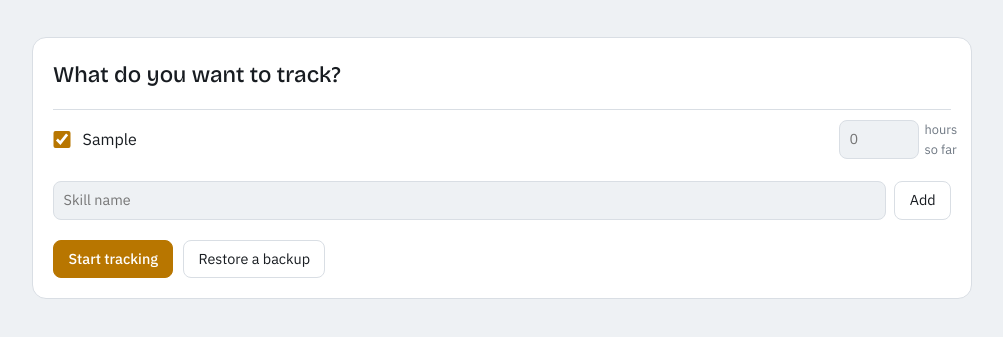
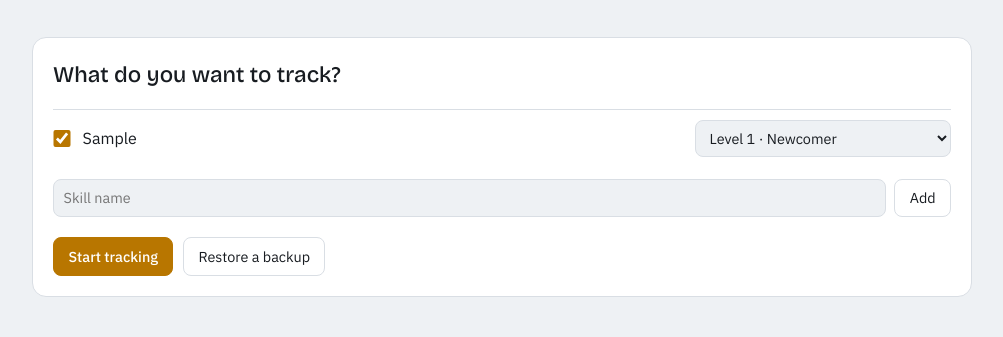
Before and after one commit to mvcontraptions/skill_tracker, a plain HTML site: page index.html in a window 1280 px wide. Both pictures are taken after typing "Sample" into the empty fields and a click on the button "Add". Shown: the part 137-474 px from the top of the page, without its empty margins (138-1141 px from the left). Drawn offline with nearby package versions, Linux system fonts and the light colour scheme.

Commit message:
Pick a starting level instead of hours during setup

```diff
--- a/index.html
+++ b/index.html
@@ -214,12 +214,12 @@ label.field{display:flex;flex-direction:column;gap:.3rem;font-size:.85rem;color:
 @media (max-width:640px){.lp-controls{grid-template-columns:minmax(0,1fr)}}
 @media (prefers-reduced-motion:reduce){*{transition:none!important;animation:none!important}}
 .setup-list{display:flex;flex-direction:column;margin-top:1rem}
-.su-row{display:grid;grid-template-columns:auto minmax(0,1fr) 7rem;gap:.75rem;align-items:center;padding:.6rem 0;border-top:1px solid var(--line)}
+.su-row{display:grid;grid-template-columns:auto minmax(0,1fr) minmax(0,16rem);gap:.75rem;align-items:center;padding:.6rem 0;border-top:1px solid var(--line)}
 .su-row input[type=checkbox]{width:1.1rem;height:1.1rem;accent-color:var(--signal);margin:0}
 .su-row label{cursor:pointer}
 .su-desc{display:block;font-size:.8rem;color:var(--ink-3)}
 .su-hours{display:flex;align-items:center;gap:.35rem;font-size:.8rem;color:var(--ink-3)}
-.su-hours input{width:5rem}
+.su-hours select{width:100%}
 .su-row.off .su-hours{display:none}
 .su-add{display:flex;gap:.5rem;margin-top:.75rem}
 .su-add input{flex:1;min-width:0}
@@ -1081,20 +1081,20 @@ function renderSetup(){
   const box=$('suList');box.replaceChildren();
   suSkills.forEach((x,k)=>{
     const cb=el('input',{type:'checkbox',id:'su-'+k});cb.checked=x.on;
-    const h=el('input',{type:'number',min:'0',step:'1',inputmode:'decimal',id:'suh-'+k,'aria-label':'Hours so far in '+x.name,placeholder:'0'});h.value=x.hours;h.oninput=()=>{x.hours=h.value;};
-    const row=el('div',{cls:'su-row'+(x.on?'':' off')},[cb,el('label',{for:'su-'+k},[el('span',{text:x.name}),DESC[x.name]?el('span',{cls:'su-desc',text:DESC[x.name]}):null]),el('span',{cls:'su-hours'},[h,document.createTextNode('hours so far')])]);
+    const h=el('select',{id:'suh-'+k,'aria-label':'Your level in '+x.name});TIERS.forEach((t,i)=>{const o=el('option',{value:String(i+1),text:'Level '+(i+1)+' · '+t[1]});if(Number(x.level||1)===i+1)o.selected=true;h.append(o);});h.onchange=()=>{x.level=Number(h.value);};
+    const row=el('div',{cls:'su-row'+(x.on?'':' off')},[cb,el('label',{for:'su-'+k},[el('span',{text:x.name}),DESC[x.name]?el('span',{cls:'su-desc',text:DESC[x.name]}):null]),el('span',{cls:'su-hours'},[h])]);
     cb.onchange=()=>{x.on=cb.checked;row.classList.toggle('off',!x.on);if(x.on)h.focus();};
     box.append(row);
   });
 }
-function addSetupSkill(){const n=$('suNew').value.trim().slice(0,60);if(!n)return;const ex=suSkills.find(x=>x.name.toLowerCase()===n.toLowerCase());if(ex)ex.on=true;else suSkills.push({name:n,on:true,hours:''});$('suNew').value='';renderSetup();}
+function addSetupSkill(){const n=$('suNew').value.trim().slice(0,60);if(!n)return;const ex=suSkills.find(x=>x.name.toLowerCase()===n.toLowerCase());if(ex)ex.on=true;else suSkills.push({name:n,on:true,level:1});$('suNew').value='';renderSetup();}
 $('suAdd').onclick=addSetupSkill;
 $('suNew').addEventListener('keydown',e=>{if(e.key==='Enter'){e.preventDefault();addSetupSkill();}});
 $('suStart').onclick=async()=>{
   const picked=suSkills.filter(x=>x.on);
   if(!picked.length){setStatus('suStatus','Pick at least one skill.',true);return;}
   const y=new Date().getFullYear();
-  const skills={},last={};picked.forEach(x=>{skills[x.name]=[Math.max(0,Math.round(Number(x.hours)||0))];last[x.name]=y;});
+  const skills={},last={};picked.forEach(x=>{skills[x.name]=[TIERS[Math.max(1,Math.min(10,Number(x.level)||1))-1][0]];last[x.name]=y;});
   try{await db.doc('config/baseline').set({asOf:today(),years:[y],skills,last,xpPerHour:{},noRec:[]});askPersist();sel=picked[0].name;freshDraft();showTab('log');}
   catch(e){setStatus('suStatus','Couldn\'t save on this device. Check that the browser allows site storage.',true);}
 };
```
